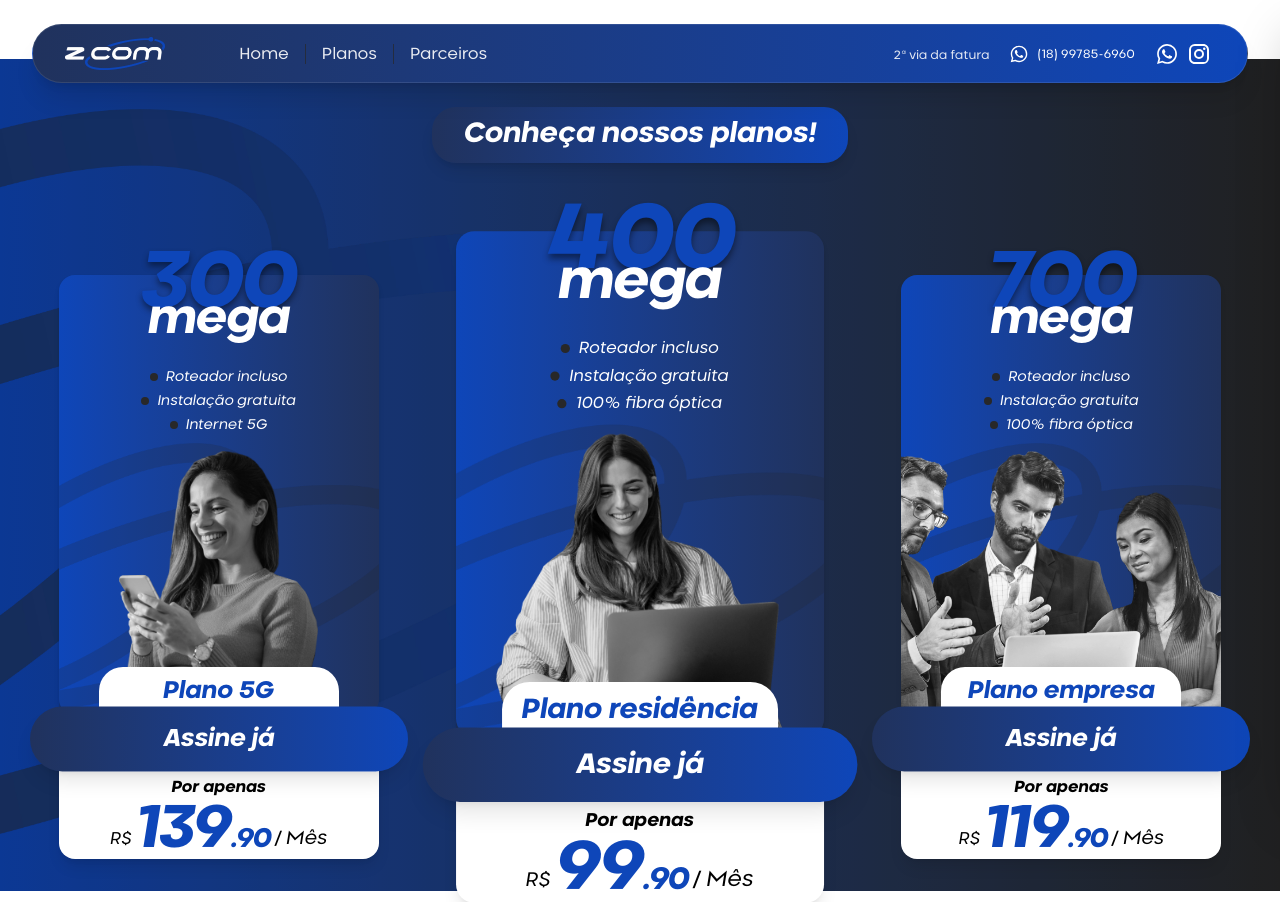
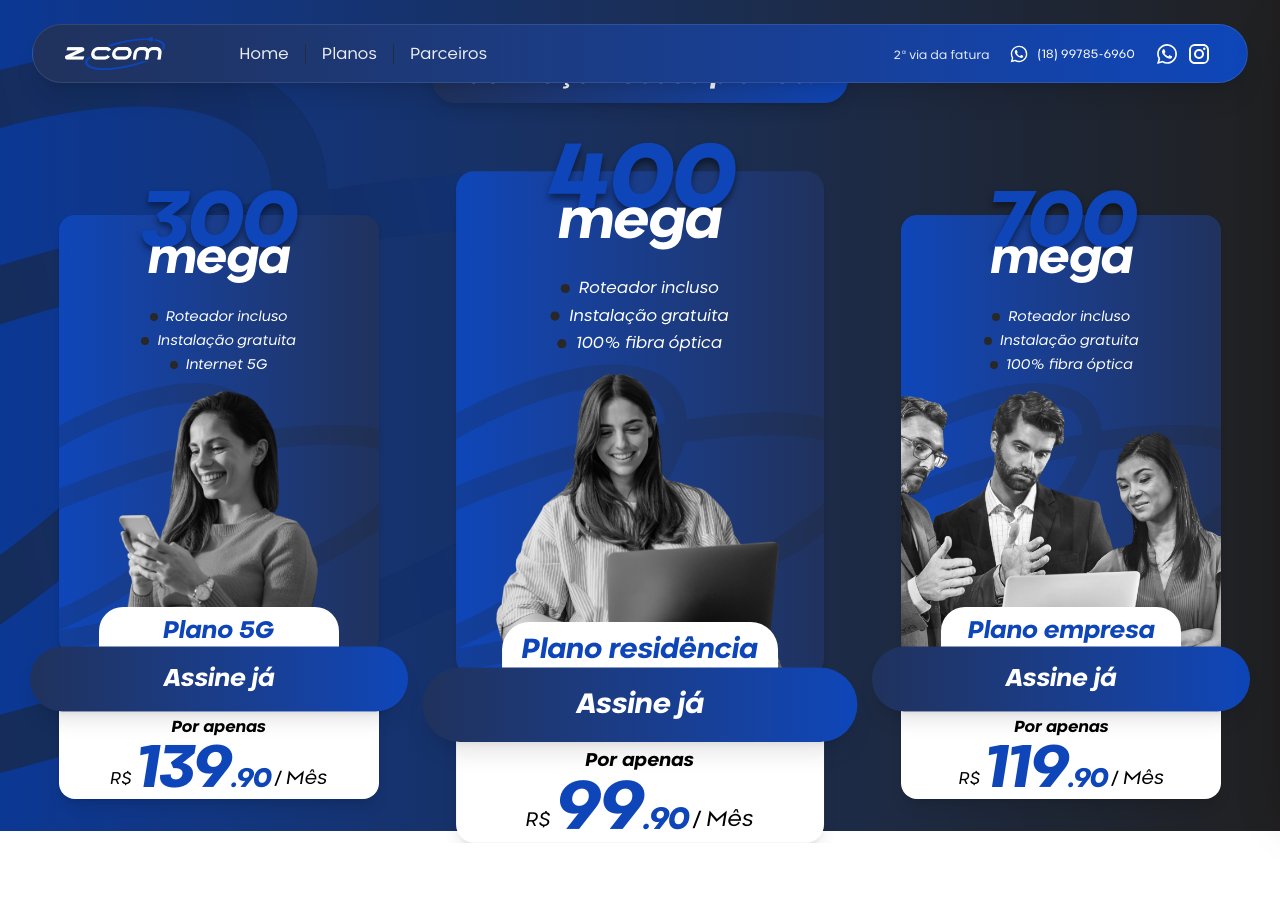
Before and after one commit to caetanojpo/zcom-provider, a Next.js app: page /em-dev-dos-crias in a window 1280 px wide. After the commit the page ends 843 px from the top, so only its background shows below. Built offline with nearby package versions, Linux system fonts and the light colour scheme.

Commit message:
fix: navbar positioning from relative to fixed

```diff
--- a/src/components/organisms/Navbar.tsx
+++ b/src/components/organisms/Navbar.tsx
@@ -28,9 +28,10 @@ export default function NavBar() {
     <>
       <div
         className="
-          relative
+          fixed
           top-6
-          mx-auto
+          left-1/2
+          transform -translate-x-1/2
           w-[95%]
           rounded-full
           px-8 md:py-3 py-4
```
